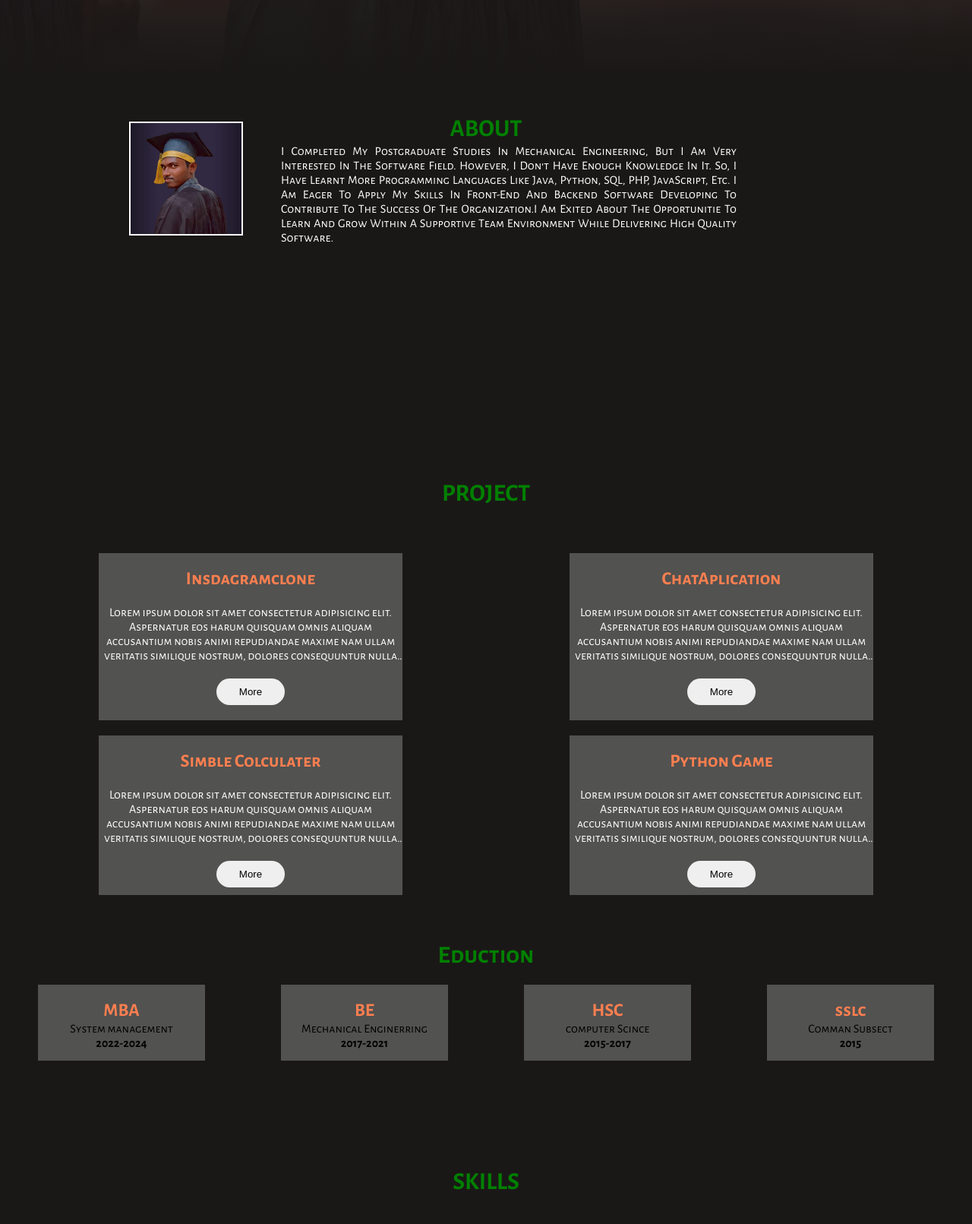
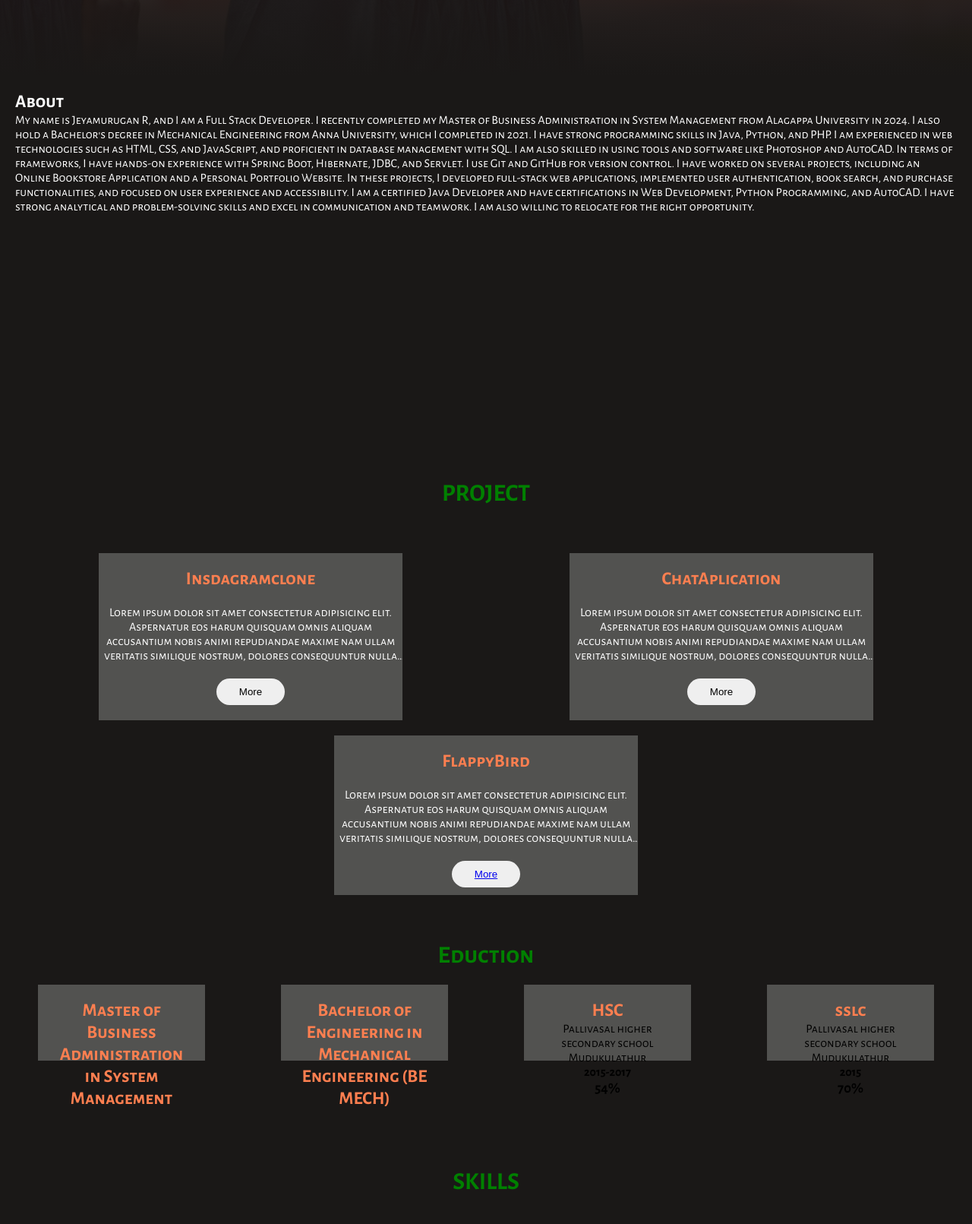
Before and after one commit to jeyamuruganR/jeyamuruganrajediran, a plain HTML site: page index.html in a window 1280 px wide. Shown: the part 700-2311 px from the top of the page at 76% size. Drawn offline with Linux system fonts and the light colour scheme; a web font is replaced by a local one.

Commit message:
Update index.html
first project

```diff
--- a/index.html
+++ b/index.html
@@ -20,12 +20,18 @@
                 <div class="nav-list">
                     <div class="hamburger"><div class="bar"></div></div>
                     <ul>
-                        <li><a href="#hero" data-after="Home">Home</a></li>
-                        <li><a href="#About" data-after="About">About</a></li>
-                        <li><a href="#project" data-after="Project">Project</a></li>
-                        <li><a href="#eduction" data-after="Eduction">Eduction</a></li>
-                        <li><a href="#skills" data-after="Skills">Skills</a></li>
-                        <li><a href="#detiles" data-after="Contect"> Contect</a></li>
+                        <li><a href="#hero" data-after="Home"><i class="fa-solid fa-house"></i>Home</a></li>
+
+                        <li><a href="#About" data-after="About"><i class="fa-solid fa-user"></i>About</a></li>
+
+                        <li><a href="#project" data-after="Project"><i class="fa-solid fa-diagram-project"></i>Project</a></li>
+
+                        <li><a href="#eduction" data-after="Eduction"><i class="fa-solid fa-school"></i>Eduction</a></li>
+
+                        <li><a href="#skills" data-after="Skills"><i class="fa-solid fa-brain"></i>Skills</a></li>
+
+                        <li><a href="#detiles" data-after="Contect"> <i class="fa-solid fa-phone"></i>Contect</a></li>
+
                     </ul>
                 </div>
 
@@ -52,24 +58,27 @@
     <!--hero section end -->
     <!-- About section  -->
     <section id="About">
-        <div class="sub-about">
-            <h1>ABOUT</h1>
-            <div class="image">
+
+            <!-- <div class="image">
 
                 <img src="./jeyamurugan.png" alt="" width="100%">
-            </div>
+            </div> -->
             <div class="content">
+                <h1>About</h1>
                 <p>
-                    I completed my postgraduate studies in mechanical engineering, but I am very interested in the software field. However, I don't have enough knowledge in it. So, I have learnt more programming languages
-                     like Java, Python, SQL, PHP, JavaScript, etc.
-                     i am eager to apply my skills in front-end and backend software developing to contribute to the success of the organization.I am exited about the opportunitie
-                     to learn and grow within a supportive team environment while delivering high quality software.
+                    My name is Jeyamurugan R, and I am a Full Stack Developer. I recently completed my Master of Business Administration in System Management from Alagappa University in 2024. I also hold a Bachelor's degree in Mechanical Engineering from Anna University, which I completed in 2021.
 
+I have strong programming skills in Java, Python, and PHP. I am experienced in web technologies such as HTML, CSS, and JavaScript, and proficient in database management with SQL. I am also skilled in using tools and software like Photoshop and AutoCAD.
 
+In terms of frameworks, I have hands-on experience with Spring Boot, Hibernate, JDBC, and Servlet. I use Git and GitHub for version control.
+
+I have worked on several projects, including an Online Bookstore Application and a Personal Portfolio Website. In these projects, I developed full-stack web applications, implemented user authentication, book search, and purchase functionalities, and focused on user experience and accessibility.
+
+I am a certified Java Developer and have certifications in Web Development, Python Programming, and AutoCAD. I have strong analytical and problem-solving skills and excel in communication and teamwork. I am also willing to relocate for the right opportunity.
                      </p>
             </div>
 
-        </div>
+
     </section>
     <!-- About section end -->
 
@@ -92,17 +101,17 @@
                 <button>More</button>
             </div>
             <div class="project pro3">
-                <h1>Simble Colculater</h1>
+                <h1>FlappyBird</h1>
                 <p>Lorem ipsum dolor sit amet consectetur adipisicing elit. Aspernatur eos harum quisquam omnis aliquam accusantium nobis animi repudiandae maxime nam ullam veritatis
                      similique nostrum, dolores consequuntur nulla delectus molestias eius.</p>
-                <button>More</button>
+                <button><a href="https://github.com/jeyamuruganR/FlappyBird">More</a></button>
             </div>
-            <div class="project pro4">
+            <!-- <div class="project pro4">
                 <h1>Python Game</h1>
                 <p>Lorem ipsum dolor sit amet consectetur adipisicing elit. Aspernatur eos harum quisquam omnis aliquam accusantium nobis animi repudiandae maxime nam ullam veritatis
                      similique nostrum, dolores consequuntur nulla delectus molestias eius.</p>
                 <button>More</button>
-            </div>
+            </div> -->
         </div>
 
 
@@ -115,25 +124,39 @@
         <h1>Eduction</h1>
         <div class="educon">
             <div class="edu mba">
-              <h1>MBA</h1>
-              <P>System management</P>
+              <h1>Master of Business Administration in System Management (MBA –SM)</h1>
+              <P>Alagappa University |Directorate of Distance Education –[DDE]|Karaikudi</P>
               <h4>2022-2024</h4>
+              <div class="persntage">
+                <h3>70%</h3>
+              </div>
             </div>
             <div class="edu Be">
-                <h1>BE</h1>
-                <P>Mechanical Enginerring</P>
+                <h1>Bachelor of Engineering in Mechanical Engineering (BE MECH)</h1>
+                <P>Anna University | Bethlehem institute of engineering |Nagercoil</P>
                 <h4>2017-2021</h4>
+                <div class="persntage">
+                    <h3>75%</h3>
+                  </div>
               </div>
               <div class="edu hsc">
                 <h1>HSC</h1>
-                <P>computer Scince</P>
+                <P>Pallivasal higher secondary school   Mudukulathur</P>
                 <h4>2015-2017</h4>
+                <div class="persntage">
+                    <h3>54%</h3>
+                  </div>
               </div>
               <div class="edu sslc">
                 <h1>sslc</h1>
-                <P>Comman Subsect</P>
+                <P>Pallivasal higher secondary school   Mudukulathur</P>
                 <h4>2015</h4>
+                <div class="persntage">
+                    <h3>70%</h3>
+                  </div>
               </div>
+
+
         </div>
     </section>
 
@@ -236,13 +259,13 @@ Strong understanding of Event Handling And DOMS <br>
 </div>
 
 
-<div class="sk load">
+<!-- <div class="sk load">
 
     <i class="fa-solid fa-plus"></i>
     <h4></h4>
     <p>
     </p>
-</div>
+</div> -->
 
         </div>
 
```
